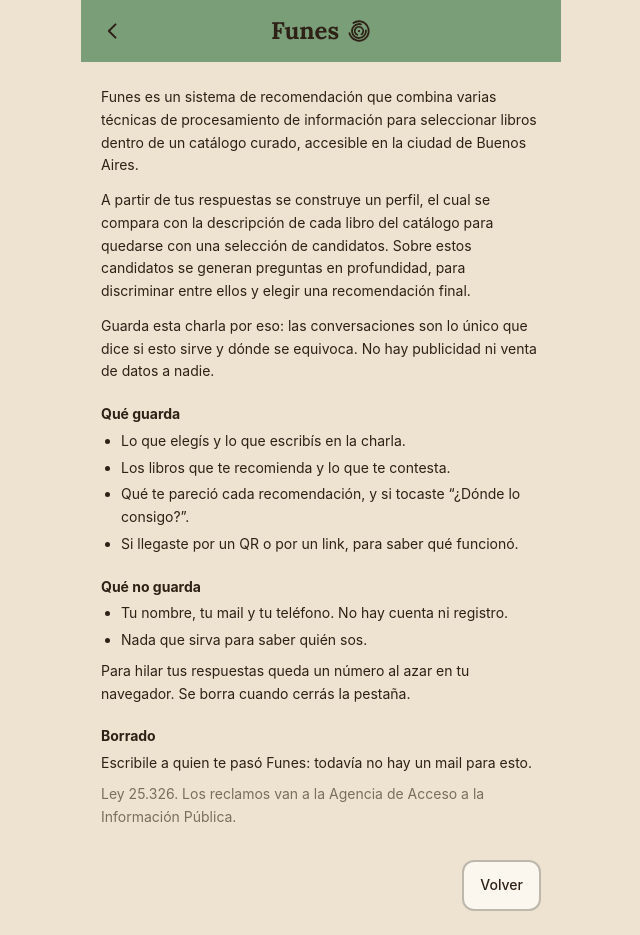
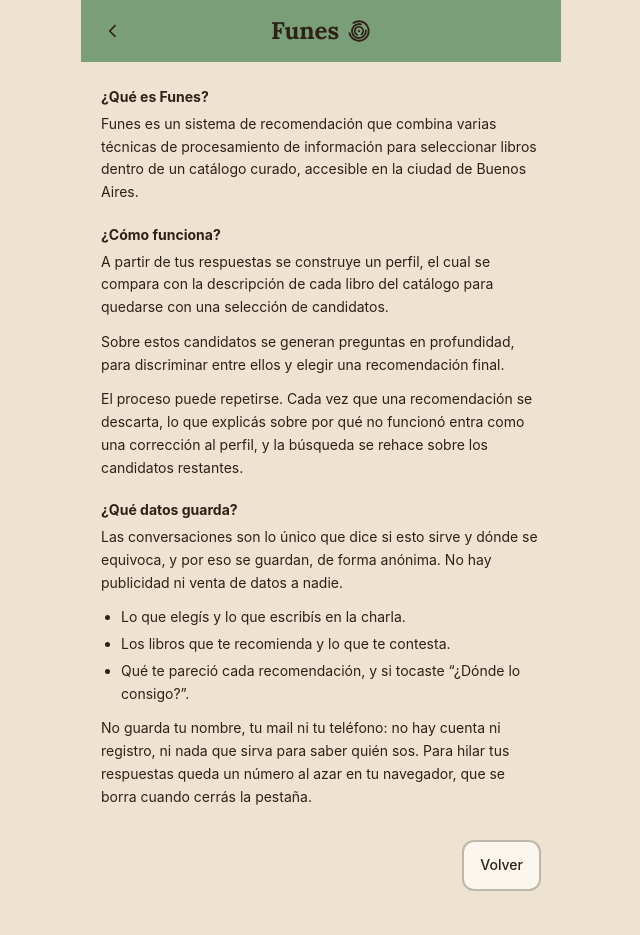
Before and after one commit to nvranco/librero, a FastAPI app: page /funes/privacidad in a window 1280 px wide. Shown: the whole page, without its empty margins (319-959 px from the left). After the commit the page ends 891 px from the top, so only its background shows below. Run offline with FastAPI, Linux system fonts and the light colour scheme; parts of the project's set-up code (start-up, migrations or seed data) failed here and were passed over; some libraries are stand-ins or nearby versions.

Commit message:
Reordenar la pagina de privacidad en tres preguntas
Viene de otra sesion. Reescribe la pagina como tres secciones con
encabezado -que es Funes, como funciona, que datos guarda- en vez de
tres parrafos corridos, suma el parrafo del reintento (que la correccion
al perfil rehace la busqueda sobre los candidatos restantes, que antes no
se explicaba en ningun lado) y achica la flecha de volver.

Deja tres cosas afuera, que conviene mirar antes de desplegar:

- La seccion "Borrado" con el mail de contacto. El router sigue pasando
  `contacto` al template, que ya no lo usa: no queda ninguna via para
  pedir que se borre una conversacion.
- La mencion de la Ley 25.326 y de la Agencia de Acceso a la Informacion
  Publica.
- La linea "Si llegaste por un QR o por un link". Eso se sigue guardando
  -funes_sesiones.origen, del ?src= de GET /funes-, asi que la lista de
  lo que se guarda quedo mas corta que lo que se guarda.

Co-Authored-By: Claude Opus 5 <noreply@anthropic.com>

```diff
--- a/app/templates/funes_privacidad.html
+++ b/app/templates/funes_privacidad.html
@@ -19,7 +19,7 @@
   <header class="bg-celeste px-5 py-4 relative">
     <a href="/funes" aria-label="Volver"
        class="tap absolute left-2 top-0 bottom-0 w-12 flex items-center justify-center text-tinta">
-      <svg viewBox="0 0 24 24" class="w-5 h-5" fill="none" stroke="currentColor"
+      <svg viewBox="0 0 24 24" class="w-4 h-4" fill="none" stroke="currentColor"
            stroke-width="2.4" stroke-linecap="round" stroke-linejoin="round" aria-hidden="true">
         <path d="M15 4 L7 12 L15 20"/>
       </svg>
@@ -40,65 +40,53 @@
        Se escribe corta y en criollo a proposito: una pagina larga y notarial
        se cierra sin leer, y entonces no informo nada. -->
   <div class="flex-1 px-5 py-6 safe-b text-sm leading-relaxed">
-    {# Sin titulo: quien llega aca ya toco un link que le prometio esto, y un
-       encabezado arriba solo repetiria la promesa. Tres parrafos: que es
-       Funes, como elige, y por que guarda. El ultimo va ultimo porque no se
-       entiende sin los dos primeros.
+    {# Tres secciones: que es Funes, como funciona y que datos guarda. La
+       ultima va ultima porque el motivo del guardado no se entiende sin las
+       dos primeras. Adentro, el orden es motivo -> que se guarda -> que no:
+       quien abre esta pagina desconfia, y la lista de lo que se guarda se lee
+       distinto si antes se sabe para que.
 
        Lo que dicen es verificable paso por paso, a proposito. No se afirma que
        las recomendaciones sean "menos sesgadas": el motor tiene su propio sesgo
        medido (hay libros que salen en 17 de cada 300 busquedas y otros que no
        salen nunca). Alcanza con describir el mecanismo. Esta es la pagina que
        abre el que desconfia: sobrevender aca cuesta mas de lo que rinde. #}
+    <h3 class="font-bold mb-1">¿Qué es Funes?</h3>
     <p class="mb-3">
       Funes es un sistema de recomendación que combina varias técnicas de
       procesamiento de información para seleccionar libros dentro de un catálogo
       curado, accesible en la ciudad de Buenos Aires.
     </p>
+    <h3 class="font-bold mt-5 mb-1">¿Cómo funciona?</h3>
     <p class="mb-3">
       A partir de tus respuestas se construye un perfil, el cual se compara con
       la descripción de cada libro del catálogo para quedarse con una selección
-      de candidatos. Sobre estos candidatos se generan preguntas en profundidad,
+      de candidatos.
+    </p>
+    <p class="mb-3">
+      Sobre estos candidatos se generan preguntas en profundidad,
       para discriminar entre ellos y elegir una recomendación final.
     </p>
-    <p class="mb-5">
-      Guarda esta charla por eso: las conversaciones son lo único que dice si
-      esto sirve y dónde se equivoca. No hay publicidad ni venta de datos a
-      nadie.
+    <p class="mb-3">
+      El proceso puede repetirse. Cada vez que una recomendación se descarta, lo
+      que explicás sobre por qué no funcionó entra como una corrección al perfil,
+      y la búsqueda se rehace sobre los candidatos restantes.
     </p>
-
-    <h3 class="font-bold mt-5 mb-1">Qué guarda</h3>
+    <h3 class="font-bold mt-5 mb-1">¿Qué datos guarda?</h3>
+    <p class="mb-3">
+      Las conversaciones son lo único que dice si esto sirve y dónde se
+      equivoca, y por eso se guardan, de forma anónima. No hay publicidad ni
+      venta de datos a nadie.
+    </p>
     <ul class="list-disc pl-5 space-y-1">
       <li>Lo que elegís y lo que escribís en la charla.</li>
       <li>Los libros que te recomienda y lo que te contesta.</li>
       <li>Qué te pareció cada recomendación, y si tocaste “¿Dónde lo consigo?”.</li>
-      <li>Si llegaste por un QR o por un link, para saber qué funcionó.</li>
     </ul>
-
-    <h3 class="font-bold mt-5 mb-1">Qué no guarda</h3>
-    <ul class="list-disc pl-5 space-y-1">
-      <li>Tu nombre, tu mail y tu teléfono. No hay cuenta ni registro.</li>
-      <li>Nada que sirva para saber quién sos.</li>
-    </ul>
-    <p class="mt-2">
-      Para hilar tus respuestas queda un número al azar en tu navegador. Se borra
-      cuando cerrás la pestaña.
-    </p>
-
-    <h3 class="font-bold mt-5 mb-1">Borrado</h3>
-    {% if contacto %}
-    <p>
-      Escribime a <a class="underline font-medium" href="mailto:{{ contacto }}">{{ contacto }}</a>
-      y la borro. Decime más o menos el día y la hora, que es lo único que tengo
-      para encontrarla.
-    </p>
-    {% else %}
-    <p>
-      Escribile a quien te pasó Funes: todavía no hay un mail para esto.
-    </p>
-    {% endif %}
-    <p class="mt-2 text-gris">
-      Ley 25.326. Los reclamos van a la Agencia de Acceso a la Información Pública.
+    <p class="mt-3">
+      No guarda tu nombre, tu mail ni tu teléfono: no hay cuenta ni registro, ni
+      nada que sirva para saber quién sos. Para hilar tus respuestas queda un
+      número al azar en tu navegador, que se borra cuando cerrás la pestaña.
     </p>
 
     <p class="mt-8 text-right">
```
